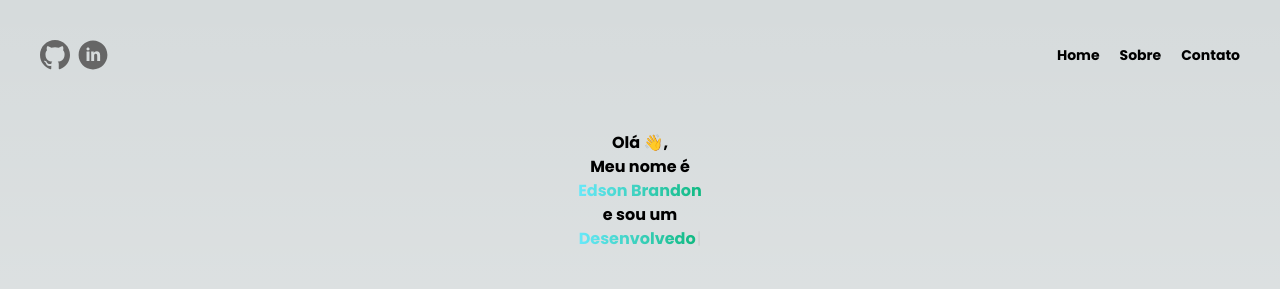
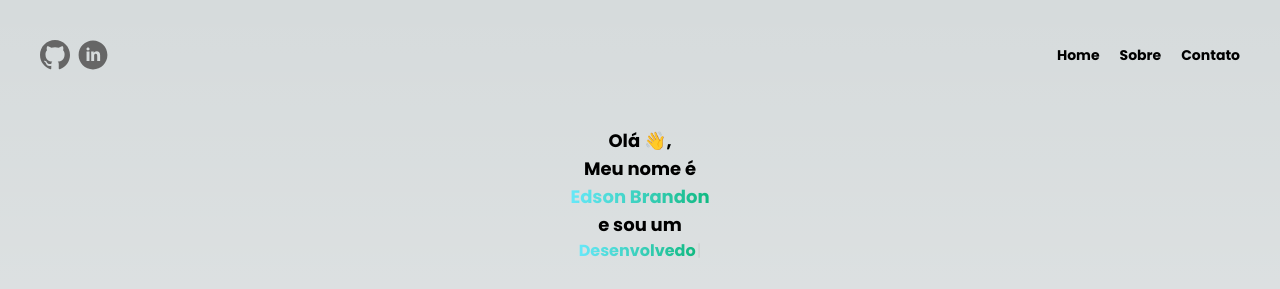
Before and after one commit to edintwi/my-website, a Next.js app: page / in a window 1280 px wide. Shown: the top 289 px of the page. Built offline with nearby package versions, Linux system fonts and the light colour scheme.

Commit message:
feat: responsive md

```diff
--- a/src/pages/welcome/page.tsx
+++ b/src/pages/welcome/page.tsx
@@ -6,7 +6,7 @@ export default function Welcome() {
     <main className="flex">
       <div className="flex flex-row items-center justify-between w-screen h-screen xsm:justify-around  xsm:flex-wrap">
         <div className="w-full xsm:justify-center">
-          <p className="font-bold text-6xl xsm:text-base xsm:text-center">
+          <p className="font-bold text-6xl xsm:text-base xsm:text-center md:text-lg">
             Olá 👋, <br /> Meu nome é <br />
             <span className="bg-gradient-to-r from-cyan-300 to-emerald-500 bg-clip-text text-transparent">
               Edson Brandon
```
